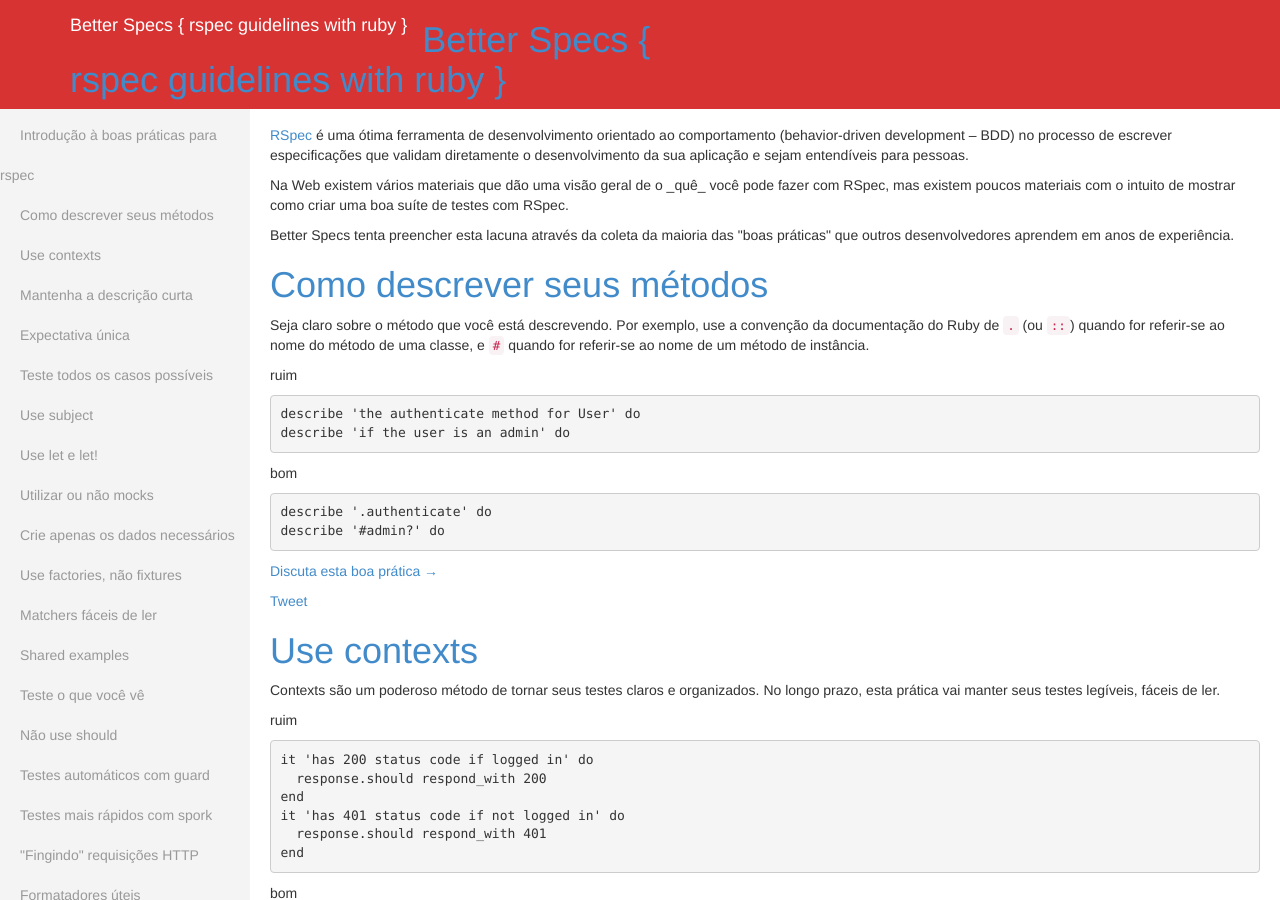
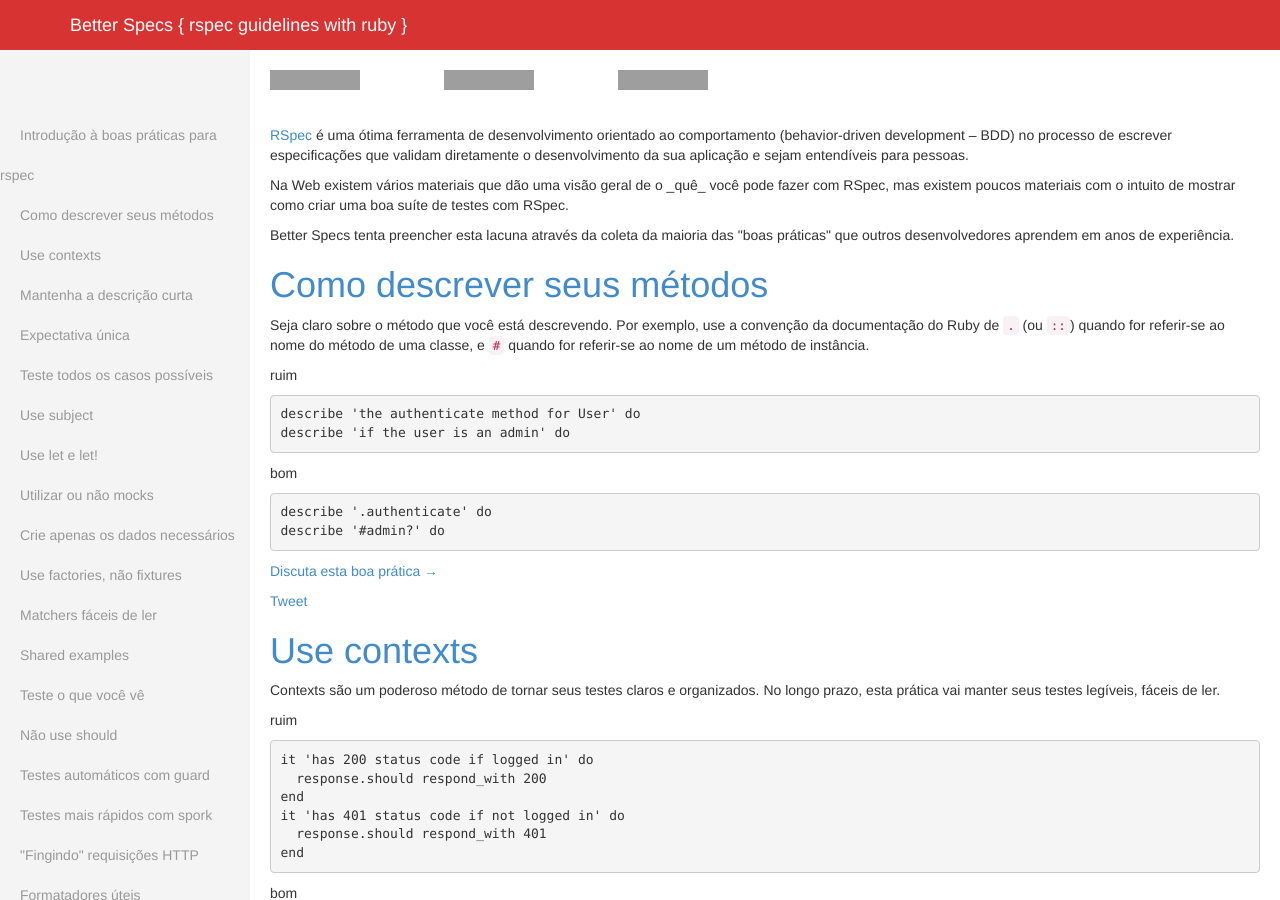
Before and after one commit to akz92/akz92.github.io, a Jekyll site: the page built from index.html, in a window 1280 px wide and 900 px high. Built offline with Jekyll 4.4.1, drawn with Linux system fonts in a browser that asks for light colours; comment, search, counter and statistics services are not loaded; grey boxes are pictures that could not be loaded.

Commit message:
Update header.html

```diff
--- a/_includes/header.html
+++ b/_includes/header.html
@@ -10,7 +10,6 @@
                 <span class="icon-bar"></span>
             </button>
             <a class="navbar-brand page-scroll" href="">{{ site.title }} <span>{ rspec guidelines with ruby }</span></a>
-            <h1><a href="/">Better Specs <span>{ rspec guidelines with ruby }</span></a></h1>
         </div>
     </div>
     <!-- /.container -->
```
